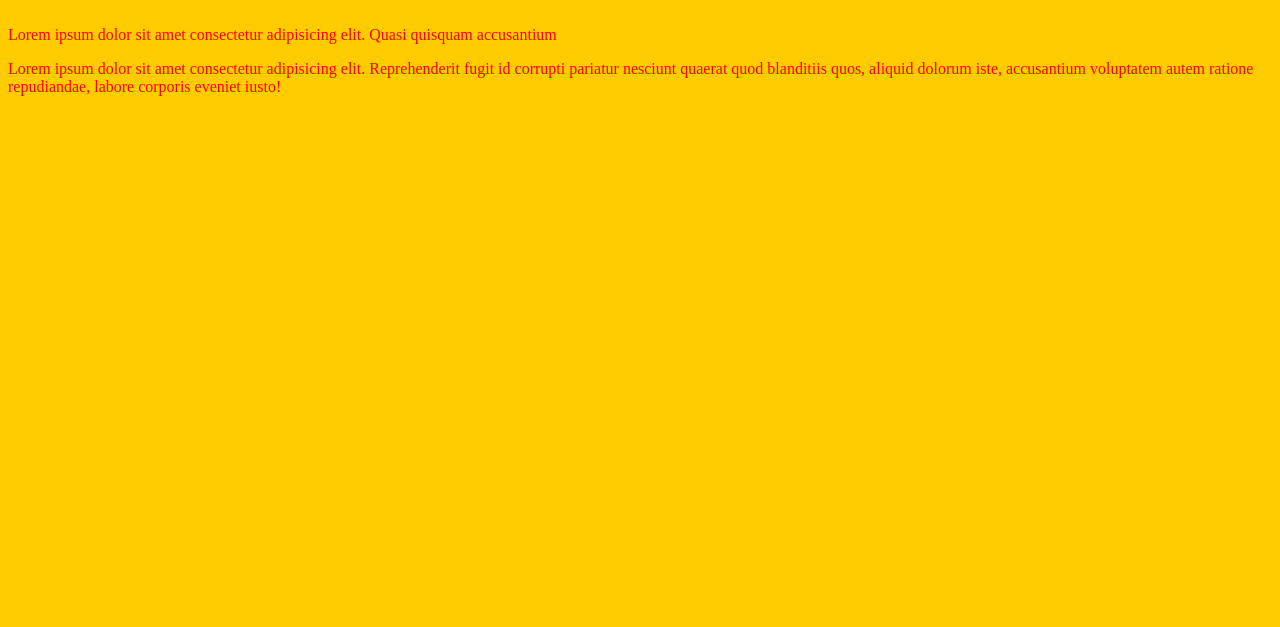
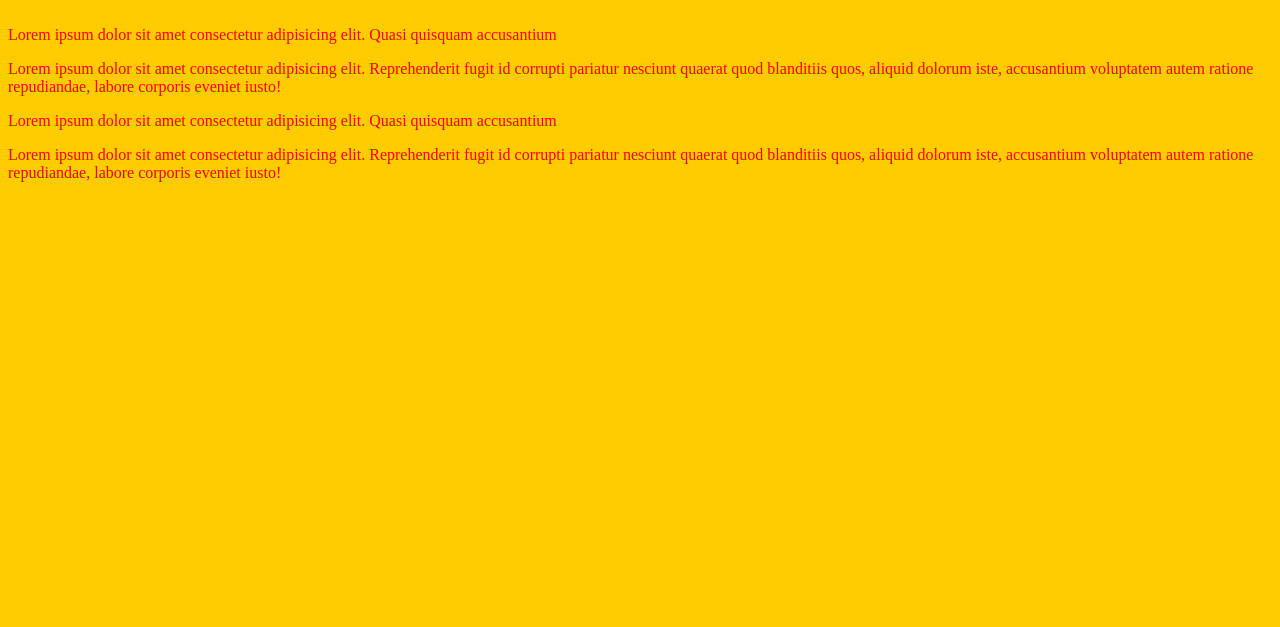
Before and after one commit to VladVladVlad1992/Gittest, a plain HTML site: page index.html in a window 1280 px wide. Shown: the part 173-800 px from the top of the page. Drawn offline with Linux system fonts and the light colour scheme; files that its build step writes are made by us from their sources.

Commit message:
one more branch

```diff
--- a/index.html
+++ b/index.html
@@ -19,5 +19,15 @@
       dolorum iste, accusantium voluptatem autem ratione repudiandae, labore
       corporis eveniet iusto!
     </p>
+    <p>
+      Lorem ipsum dolor sit amet consectetur adipisicing elit. Quasi quisquam
+      accusantium
+    </p>
+    <p>
+      Lorem ipsum dolor sit amet consectetur adipisicing elit. Reprehenderit
+      fugit id corrupti pariatur nesciunt quaerat quod blanditiis quos, aliquid
+      dolorum iste, accusantium voluptatem autem ratione repudiandae, labore
+      corporis eveniet iusto!
+    </p>
   </body>
 </html>
```
